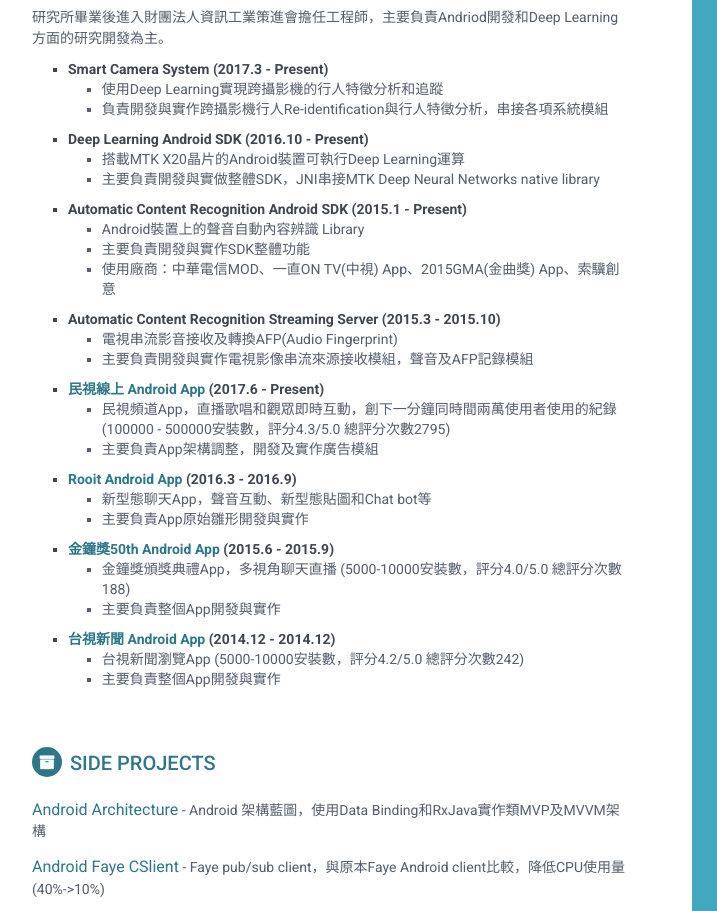
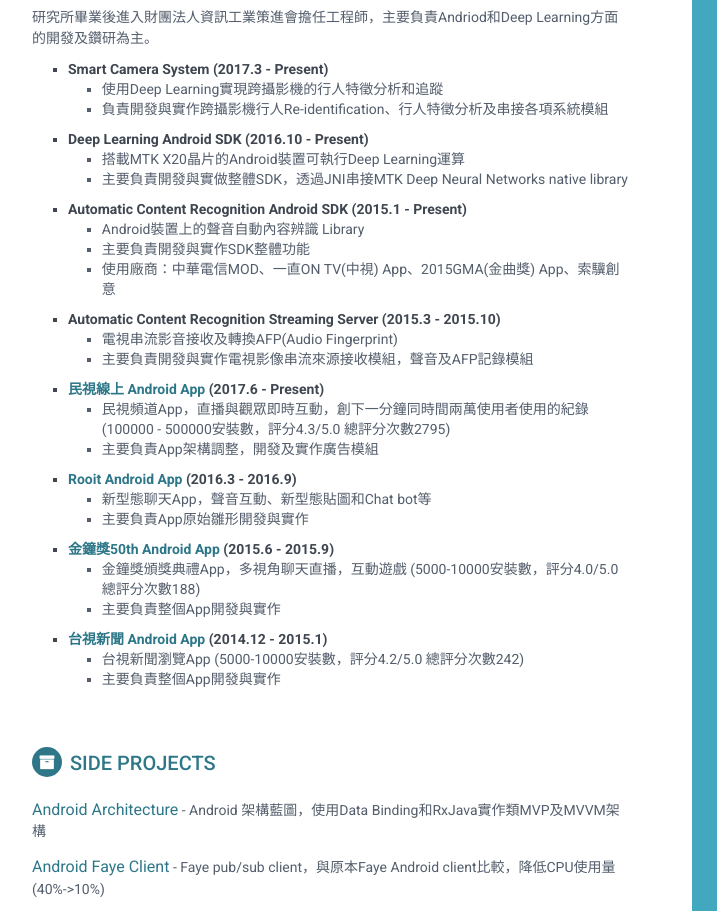
Before and after one commit to elirex/elirex.github.io, a plain HTML site: page index.html in a window 1280 px wide. Shown: the part 335-1246 px from the top of the page, 188-905 px from the left. Drawn offline with Linux system fonts and the light colour scheme.

Commit message:
update content

```diff
--- a/assets/js/popup.js
+++ b/assets/js/popup.js
@@ -50,9 +50,12 @@
         phoneContent.appendChild(document.createTextNode("886-911-428-758"));
         phone.appendChild(phoneContent);
 
+        var location = document.createElement("h4");
+        location.appendChild(document.createTextNode("Location: Taipei, Taiwan"));
+
         popupBody.appendChild(email);
         popupBody.appendChild(phone);
-
+        popupBody.appendChild(location);
     }
 
     // else if (event.data.type == "acrSDK") {
--- a/index.html
+++ b/index.html
@@ -92,7 +92,7 @@
             <section class="section summary-section">
                 <h2 class="section-title"><i class="fa fa-user"></i>Summary</h2>
                 <div class="summary">
-                    <p>我是個熱愛寫程式的工程師，主要鑽研Android及Deep Learing，平常工作之餘也熱愛開發Side Project和貢獻Open Source專案</p>
+                    <p>我是個熱愛寫程式的工程師，主要鑽研Android及Deep Learing，平常工作之餘也熱愛開發Side Project和貢獻Open Source。</p>
                 </div><!--//summary-->
             </section><!--//section-->
 
@@ -108,18 +108,18 @@
                         <div class="company">財團法人資訊工業策進會</div>
                     </div><!--//meta-->
                     <div class="details">
-                        <p>研究所畢業後進入財團法人資訊工業策進會擔任工程師，主要負責Andriod開發和Deep Learning方面的研究開發為主。</p>
+                        <p>研究所畢業後進入財團法人資訊工業策進會擔任工程師，主要負責Andriod和Deep Learning方面的開發及鑽研為主。</p>
                     </div><!--//details-->
                     <div class="details">
                         <ul class="list-unstyled list-root">
                             <li class="first-list-item">Smart Camera System (2017.3 - Present)</li>
                             <li class="second-list-item">使用Deep Learning實現跨攝影機的行人特徵分析和追蹤</li>
-                            <li class="second-list-item">負責開發與實作跨攝影機行人Re-identification與行人特徵分析，串接各項系統模組</li>
+                            <li class="second-list-item">負責開發與實作跨攝影機行人Re-identification、行人特徵分析及串接各項系統模組</li>
                             <p>
 
                             <li class="first-list-item">Deep Learning Android SDK (2016.10 - Present)</li>
                             <li class="second-list-item">搭載MTK X20晶片的Android裝置可執行Deep Learning運算</li>
-                            <li class="second-list-item">主要負責開發與實做整體SDK，JNI串接MTK Deep Neural Networks native library</li>
+                            <li class="second-list-item">主要負責開發與實做整體SDK，透過JNI串接MTK Deep Neural Networks native library</li>
                             <p>
 
                             <li class="first-list-item">Automatic Content Recognition Android SDK (2015.1 - Present)</li>
@@ -134,7 +134,7 @@
                             <p>
 
                             <li class="first-list-item"><a href="https://play.google.com/store/apps/details?id=tw.com.ftv.android">民視線上 Android App</a> (2017.6 - Present)</li>
-                            <li class="second-list-item">民視頻道App，直播歌唱和觀眾即時互動，創下一分鐘同時間兩萬使用者使用的紀錄 (100000 - 500000安裝數，評分4.3/5.0 總評分次數2795)</li>
+                            <li class="second-list-item">民視頻道App，直播與觀眾即時互動，創下一分鐘同時間兩萬使用者使用的紀錄 (100000 - 500000安裝數，評分4.3/5.0 總評分次數2795)</li>
                             <li class="second-list-item">主要負責App架構調整，開發及實作廣告模組</li>
                             <p>
 
@@ -144,11 +144,11 @@
                             <p>
 
                             <li class="first-list-item"><a id="goldBall">金鐘獎50th Android App</a> (2015.6 - 2015.9)</li>
-                            <li class="second-list-item">金鐘獎頒獎典禮App，多視角聊天直播 (5000-10000安裝數，評分4.0/5.0 總評分次數188)</li>
+                            <li class="second-list-item">金鐘獎頒獎典禮App，多視角聊天直播，互動遊戲 (5000-10000安裝數，評分4.0/5.0 總評分次數188)</li>
                             <li class="second-list-item">主要負責整個App開發與實作</li>
                             <p>
 
-                            <li class="first-list-item"><a href="https://play.google.com/store/apps/details?id=com.totvnow.ttv">台視新聞 Android App</a> (2014.12 - 2014.12)</li>
+                            <li class="first-list-item"><a href="https://play.google.com/store/apps/details?id=com.totvnow.ttv">台視新聞 Android App</a> (2014.12 - 2015.1)</li>
                             <li class="second-list-item">台視新聞瀏覽App (5000-10000安裝數，評分4.2/5.0 總評分次數242)</li>
                             <li class="second-list-item">主要負責整個App開發與實作</li>
                         </ul>
@@ -192,7 +192,7 @@
                 </div><!--//item-->
 
                 <div class="item">
-                    <span class="project-title"><a href="https://github.com/elirex/android-faye-client" target="_blank">Android Faye CSlient</a></span> -
+                    <span class="project-title"><a href="https://github.com/elirex/android-faye-client" target="_blank">Android Faye Client</a></span> -
                     <span class="project-tagline">Faye pub/sub client，與原本Faye Android client比較，降低CPU使用量(40%->10%)</span>
                 </div><!--//item-->
 
@@ -203,7 +203,8 @@
             </section><!--//section-->
 
             <section class="skills-section section">
-                <h2 class="section-title"><i class="fa fa-rocket"></i>Skills &amp; Proficiency</h2>
+                <!--<h2 class="section-title"><i class="fa fa-rocket"></i>Skills &amp; Proficiency</h2>-->
+                <h2 class="section-title"><i class="fa fa-rocket"></i>Skills</h2>
                 <div class="skillset">
                     <div class="item">
                         <h3 class="level-title">Android &amp; Java</h3>
@@ -286,7 +287,7 @@
     <footer class="footer">
         <div class="text-center">
                 <!--/* This template is released under the Creative Commons Attribution 3.0 License. Please keep the attribution link below when using for your own project. Thank you for your support. :) If you'd like to use the template without the attribution, you can check out other license options via our website: themes.3rdwavemedia.com */-->
-                <small class="copyright">The template is designed by Xiaoying Riley for developers</small>
+                <small class="copyright">The template is designed by Xiaoying Riley</small>
         </div><!--//container-->
     </footer><!--//footer-->
 
```
